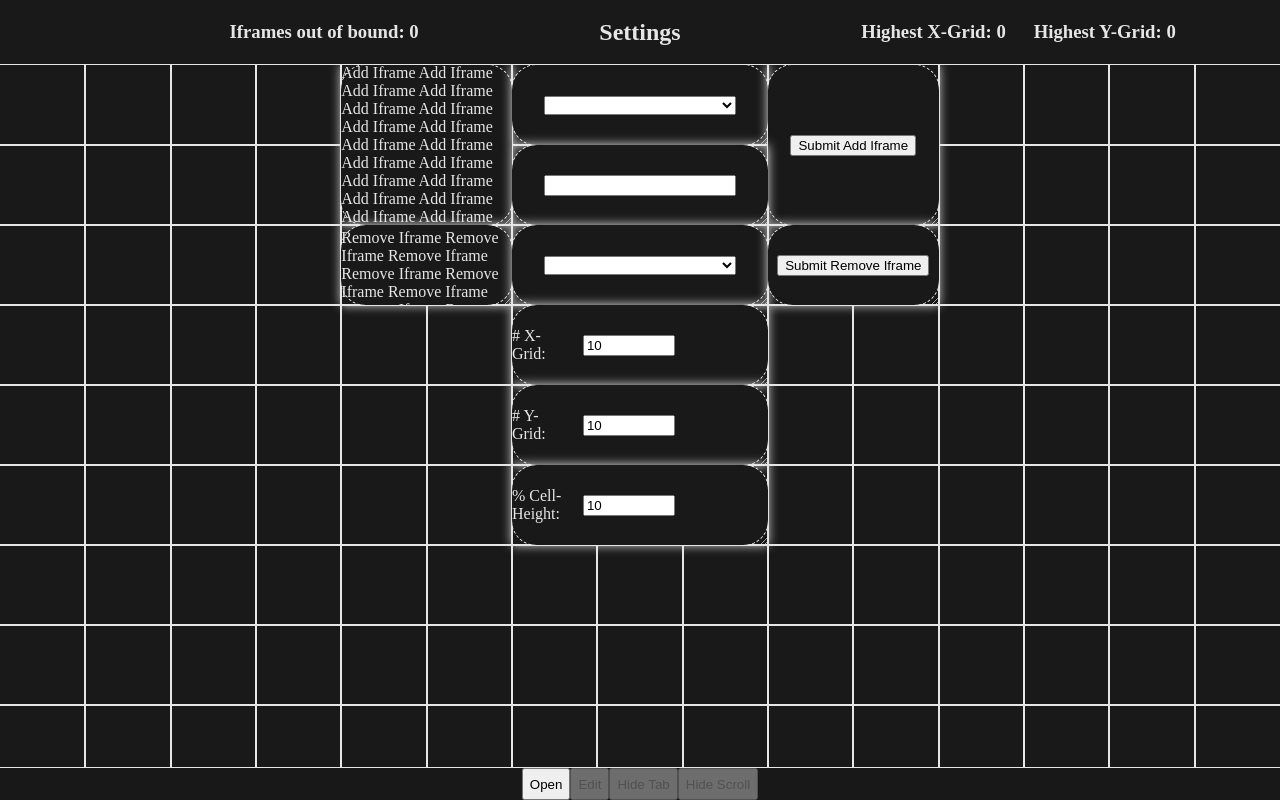
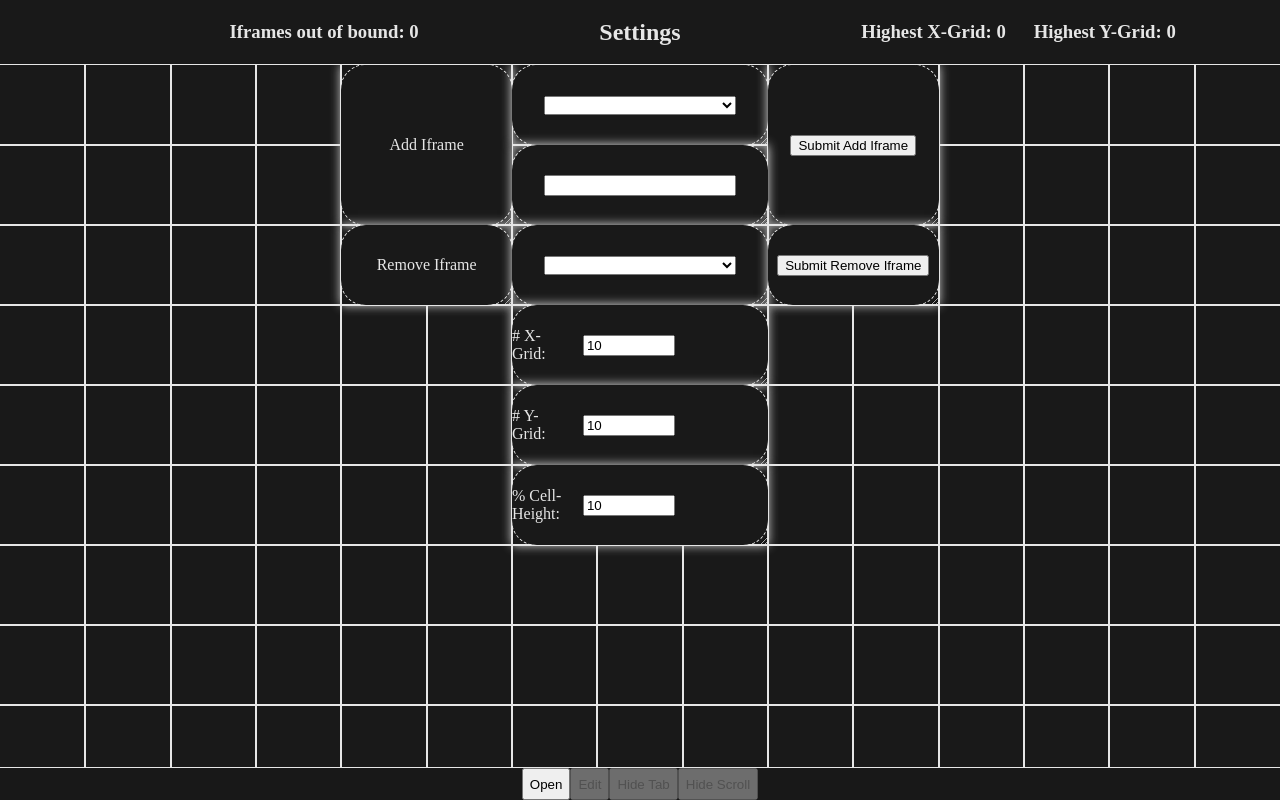
Before and after one commit to ormizj/framespace, a Nuxt app: page / in a window 1280 px wide. Built offline with nearby package versions, Linux system fonts and the light colour scheme.

Commit message:
revert test

```diff
--- a/components/cell-components/setting-label-cell.vue
+++ b/components/cell-components/setting-label-cell.vue
@@ -9,12 +9,7 @@ const props = defineProps<{
     <div class="setting-cell">
         <div class="input-block">
             <div class="label-container">
-                <label :for="id">{{ title }} {{ title }} {{ title }} {{ title }} {{ title }} {{ title }} {{ title }} {{
-                    title }} {{ title }} {{ title }} {{ title }} {{ title }} {{ title }} {{ title }} {{ title }} {{
-                        title }} {{ title }} {{ title }} {{ title }} {{ title }} {{ title }} {{ title }} {{ title }} {{
-                        title }} {{ title }} {{ title }} {{ title }} {{ title }} {{ title }} {{ title }} {{ title }} {{
-                        title }} {{ title }} {{ title }} {{ title }} {{ title }} {{ title }} {{ title }} {{ title }} {{
-                        title }} {{ title }} {{ title }} </label>
+                <label :for="id">{{ title }}</label>
             </div>
         </div>
     </div>
```
